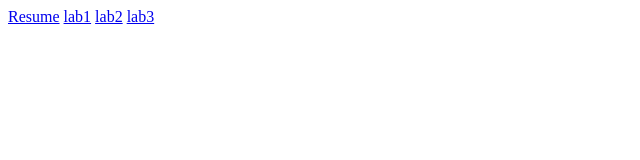
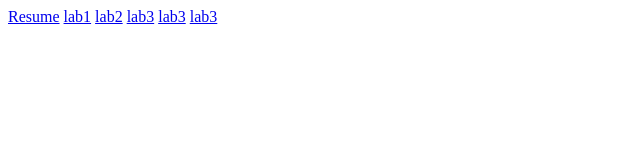
Before and after one commit to vaibhavempalli61/weblab, a plain HTML site: page index.html in a window 1280 px wide. Shown: the full height of the page, 0-640 px from the left. Drawn offline with Linux system fonts and the light colour scheme.

Commit message:
Add links to lab4.xml and lab5.php in index.html

```diff
--- a/index.html
+++ b/index.html
@@ -8,5 +8,7 @@
   <a href="lab1.html">lab1</a>
   <a href="lab2.html">lab2</a>
    <a href="lab3.html">lab3</a>
+  <a href="lab4.xml">lab3</a>
+  <a href="lab5.php">lab3</a>
 </body>
 </html>
```
